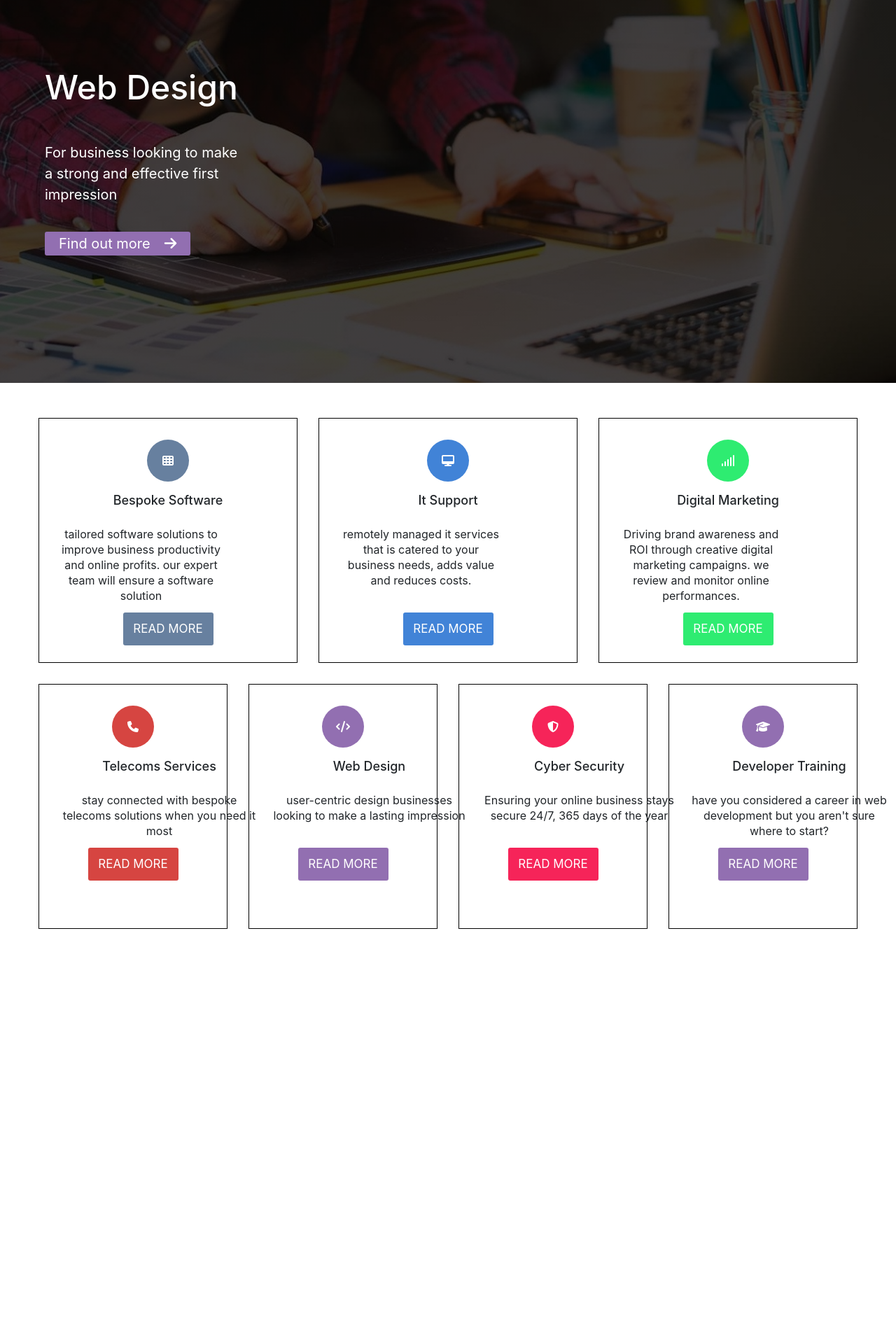
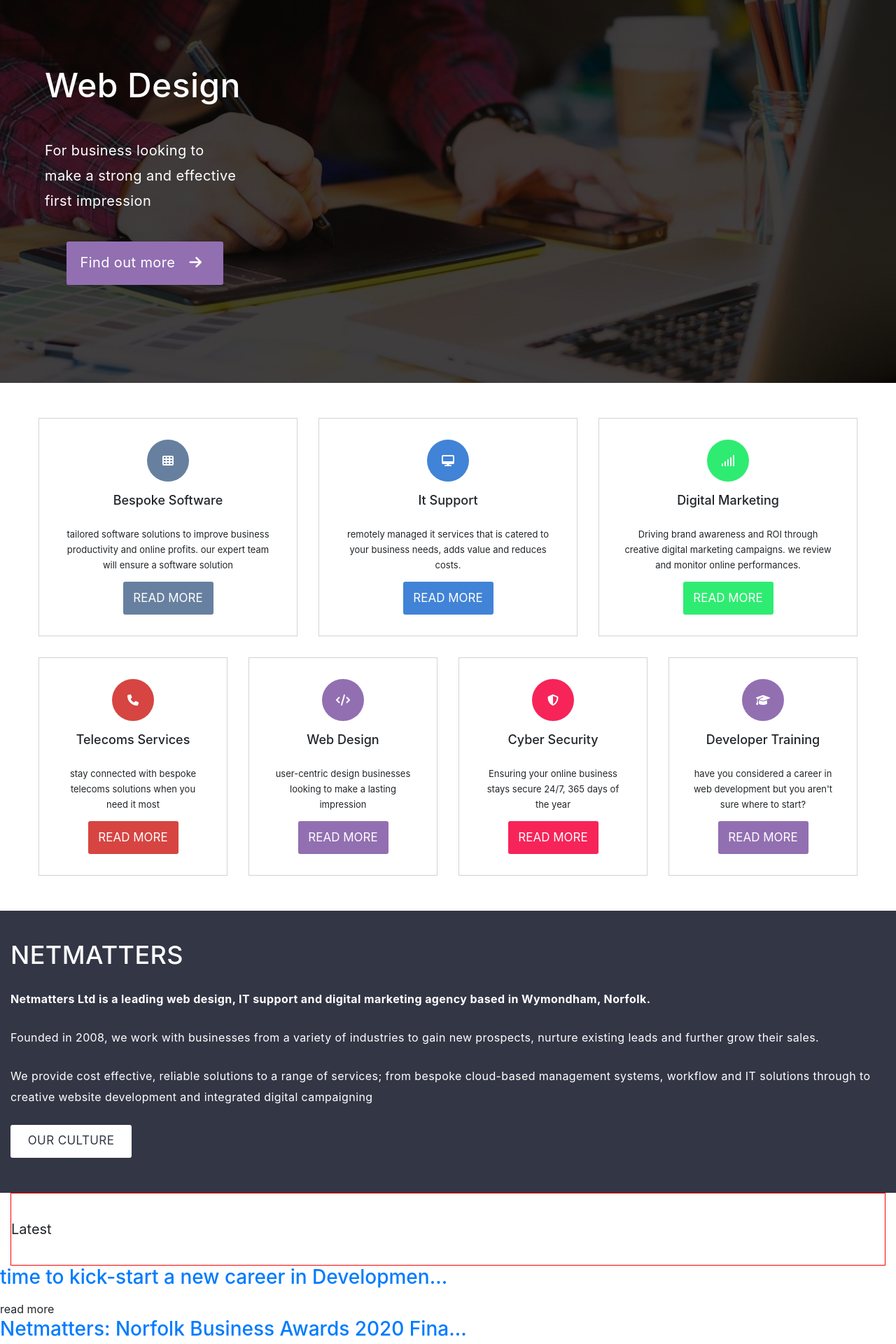
Before and after one commit to Gammage/PHP_JS_HTML_CSS_reflection, a PHP site: page / in a window 1280 px wide. Shown: the part 360-2280 px from the top of the page at 70% size. Run offline with PHP 8.4, Linux system fonts and the light colour scheme; some libraries are stand-ins or nearby versions.

Commit message:
container cards complete, see desc. for consult section, started news cards
consult section is pretty much done, par the larger queries they require background image i cannot locate yet. started the news card divs

```diff
--- a/SCSS/styles.css
+++ b/SCSS/styles.css
@@ -498,6 +498,7 @@ header .nav_menu {
 .slideshow_container .slide .slide_content h1, .slideshow_container .slide .slide_content p, .slideshow_container .slide .slide_content a {
   color: white;
   font-size: 20px;
+  letter-spacing: 0.4px;
 }
 
 .slideshow_container .slide .slide_content h1 i, .slideshow_container .slide .slide_content p i, .slideshow_container .slide .slide_content a i {
@@ -507,14 +508,24 @@ header .nav_menu {
 .slideshow_container .slide .slide_content h1 {
   font-size: 48px;
   margin-bottom: 25px;
+  line-height: 52px;
+}
+
+.slideshow_container .slide .slide_content p {
+  line-height: 36px;
 }
 
 .slideshow_container .slide .slide_content a {
-  height: 224px;
-  width: 62px;
+  display: block;
+  height: 62px;
+  width: 224px;
   padding: 5px 20px;
   background-color: #926fb1;
   border-radius: 3px;
+  line-height: 50px;
+  margin-left: auto;
+  margin-right: auto;
+  text-decoration: none;
 }
 
 .cards_container {
@@ -525,17 +536,18 @@ header .nav_menu {
   -webkit-box-direction: normal;
       -ms-flex-direction: column;
           flex-direction: column;
-  height: 2152px;
+  height: auto;
   margin-top: 20px;
 }
 
 .cards_container div[class*=card_] {
   display: block;
-  height: 350px;
+  height: 290px;
   padding: 30px 30px;
   margin: 30px 15px 0px 15px;
   text-align: center;
-  border: 1px solid black;
+  border: 1px solid;
+  border-color: lightgray;
 }
 
 .cards_container div[class*=card_] .icon {
@@ -561,12 +573,10 @@ header .nav_menu {
 }
 
 .cards_container div[class*=card_] p {
+  font-size: 13px;
   line-height: 22px;
   margin-bottom: 13px;
-}
-
-.cards_container div[class*=card_] .p {
-  font-size: 13px;
+  width: auto;
 }
 
 .cards_container div[class*=card_] a {
@@ -584,6 +594,73 @@ header .nav_menu {
 
 .cards_container div[class*=card_] a:hover {
   text-decoration: none;
+}
+
+.background_culture {
+  display: block;
+  width: auto;
+  height: auto;
+  padding: 50px 15px;
+  margin-top: 50px;
+  background-color: #333645;
+}
+
+.background_culture .content {
+  color: white;
+  letter-spacing: 0.4px;
+}
+
+.background_culture .content h1 {
+  text-transform: uppercase;
+  margin-top: -6px;
+  margin-bottom: 28px;
+  font-size: 36px;
+  height: 39px;
+  line-height: 39px;
+}
+
+.background_culture .content p {
+  font-size: 16px;
+  margin-bottom: 25px;
+  line-height: 30px;
+}
+
+.background_culture .content a {
+  display: block;
+  height: 47px;
+  width: 173px;
+  background-color: white;
+  color: #333645;
+  font-size: 17px;
+  line-height: 35px;
+  padding: 5px 15px;
+  text-align: center;
+  text-decoration: none;
+  text-transform: uppercase;
+  border-radius: 3px;
+}
+
+.background_culture .content i {
+  height: 35px;
+  width: 17px;
+  margin-left: 12px;
+  margin-right: -4px;
+}
+
+.latest_breakpoint {
+  border: 1px solid red;
+  display: block;
+  height: 104px;
+  width: auto;
+  margin: 0px 15px;
+}
+
+.latest_breakpoint span {
+  display: inline-block;
+  width: 71px;
+  padding: 40px 0px;
+  font-size: 20px;
+  line-height: 22px;
 }
 
 @media (min-width: 768px) {
@@ -658,40 +735,29 @@ header .nav_menu {
             flex-direction: row;
     -ms-flex-wrap: wrap;
         flex-wrap: wrap;
-    height: 1644px;
     width: 750px;
     margin-left: auto;
     margin-right: auto;
   }
+  .cards_container div[class*=card_] {
+    height: 100%;
+  }
   .cards_container .card_bespoke,
   .cards_container .card_it,
   .cards_container .card_digital {
-    width: 720px;
-    height: 350px;
+    width: 100%;
   }
-  .cards_container .card_bespoke .h2,
-  .cards_container .card_it .h2,
-  .cards_container .card_digital .h2 {
-    height: 36px;
-    width: 658px;
-  }
-  .cards_container .card_bespoke .p,
-  .cards_container .card_it .p,
-  .cards_container .card_digital .p {
+  .cards_container .card_bespoke p,
+  .cards_container .card_it p,
+  .cards_container .card_digital p {
     height: 44px;
     width: 658px;
   }
   .cards_container .card_telecoms,
   .cards_container .card_web,
   .cards_container .card_cyber {
-    width: 312px;
-    height: 345px;
-  }
-  .cards_container .card_telecoms h2,
-  .cards_container .card_web h2,
-  .cards_container .card_cyber h2 {
-    width: 283px;
-    height: 36px;
+    height: 312px;
+    width: 345px;
   }
   .cards_container .card_telecoms p,
   .cards_container .card_web p,
@@ -890,7 +956,6 @@ header .nav_menu {
     text-align: left;
   }
   .cards_container {
-    height: 1056px;
     width: 970px;
   }
   .cards_container .card_bespoke,
@@ -910,6 +975,14 @@ header .nav_menu {
   .cards_container .card_cyber {
     height: 290px;
     width: 455px;
+  }
+  .cards_container .card_telecoms p,
+  .cards_container .card_web p,
+  .cards_container .card_cyber p {
+    width: 393px;
+    height: 44px;
+    margin-left: auto;
+    margin-right: auto;
   }
 }
 
@@ -973,7 +1046,6 @@ header .nav_menu {
   }
   .cards_container {
     width: 1200px;
-    height: 684px;
   }
   .cards_container .card_bespoke,
   .cards_container .card_it,
@@ -981,11 +1053,24 @@ header .nav_menu {
     width: 370px;
     height: 312px;
   }
+  .cards_container .card_bespoke p,
+  .cards_container .card_it p,
+  .cards_container .card_digital p {
+    font-size: 13px;
+    height: 66px;
+    width: 308px;
+  }
   .cards_container .card_telecoms,
   .cards_container .card_web,
   .cards_container .card_cyber {
     width: 270px;
     height: 312px;
   }
+  .cards_container .card_telecoms p,
+  .cards_container .card_web p,
+  .cards_container .card_cyber p {
+    height: 66px;
+    width: 208px;
+  }
 }
 /*# sourceMappingURL=styles.css.map */
--- a/SCSS/styles.scss
+++ b/SCSS/styles.scss
@@ -260,6 +260,7 @@ header {
             h1, p, a {
                 color: white;
                 font-size: 20px;
+                letter-spacing: 0.4px;
 
                 i {
                     padding-left: 20px;
@@ -269,15 +270,25 @@ header {
             h1 {
                 font-size: 48px;
                 margin-bottom: 25px;
+                line-height: 52px;
+            }
+
+            p {
+                line-height: 36px;
             }
 
             a {
                 // border: 1px solid yellow;
-                height: 224px;
-                width: 62px;
+                display: block;
+                height: 62px;
+                width: 224px;
                 padding: 5px 20px;
                 background-color: #926fb1;
                 border-radius: 3px;
+                line-height: 50px;
+                margin-left: auto;
+                margin-right: auto;
+                text-decoration: none;
             }
         }
     }
@@ -288,19 +299,21 @@ header {
     // border: 1px solid red;
     display: flex;
     flex-direction: column;
-    height: 2152px;
+    // height: 2152px;
+    height: auto;
     margin-top: 20px;
 
     div[class*=card_]{
         // @include card_default;
         display: block;
-        height: 350px; // bootstrap modifies padding, so 290px + 60px (padding doesnt stretch container)
+        height: 290px; // bootstrap modifies padding, so 290px + 60px (padding doesnt stretch container)
         // height: 290px;
         padding: 30px 30px; //content positioning
         margin: 30px 15px 0px 15px; // -15px margin left/right refer netmatters parent container
 
         text-align: center;
-        border: 1px solid black;
+        border: 1px solid;
+        border-color: lightgray;
 
         .icon {
             margin: 0px auto 17px auto;
@@ -326,8 +339,10 @@ header {
         }
 
         p {
+            font-size: 13px;
             line-height: 22px;
             margin-bottom: 13px;
+            width: auto;
         }
 
         // #region
@@ -341,11 +356,6 @@ header {
         //     margin-right: auto;
         // }
         // #endregion
-
-        .p {
-            font-size: 13px;
-        }
-
 
         a {
             display: block;
@@ -364,6 +374,78 @@ header {
                 text-decoration: none;
             }
         }
+    }
+}
+
+.background_culture {
+
+    // height: 523px;
+    display: block;
+    width: auto;
+    height: auto;
+    padding: 50px 15px;
+    margin-top: 50px; // eyeballed it m8!
+
+    background-color: #333645;
+
+    .content {
+        color: white;
+        letter-spacing: 0.4px;
+
+        h1 {
+            text-transform: uppercase;
+            margin-top: -6px;
+            margin-bottom: 28px;
+            font-size: 36px;
+            height: 39px;
+            line-height: 39px;
+        }
+
+        p{
+            font-size: 16px;
+            margin-bottom: 25px;
+            line-height: 30px;
+        }
+
+        a {
+            display:block;
+            height: 47px;
+            width: 173px;
+            background-color: white;
+            color: #333645;
+            font-size: 17px;
+            line-height: 35px;
+            padding: 5px 15px;
+            text-align: center;
+            text-decoration: none;
+            text-transform: uppercase;
+            border-radius: 3px;
+        }
+
+        i {
+            height: 35px;
+            width: 17px;
+            margin-left: 12px;
+            margin-right: -4px;
+        }
+
+    }
+}
+
+.latest_breakpoint {
+    border: 1px solid red;
+    display: block;
+    height: 104px;
+    width: auto;
+    margin: 0px 15px;
+
+    span {
+        display: inline-block;
+        // border: 1px solid red;
+        width: 71px;
+        padding: 40px 0px;
+        font-size: 20px;
+        line-height: 22px;
     }
 }
 
@@ -457,26 +539,27 @@ header {
     }
 
     .cards_container {
-        // border: 1px solid black;
+        // border: 1px solid red;
         flex-direction: row;
         flex-wrap: wrap;
-        height: 1644px;
         width: 750px;
+
         margin-left: auto;
         margin-right: auto;
+
+        div[class*=card_]{
+
+            height: 100%;
+        }
 
         .card_bespoke,
         .card_it,
         .card_digital {
-            width: 720px;
-            height: 350px; //minus padding, bc bootstrap. -60 (padding 30 ea)
 
-            .h2 {
-                height: 36px;
-                width: 658px;
-            }
+            width: 100%;
 
-            .p {
+            p {
+                // width: 658px;
                 height: 44px;
                 width: 658px;
             }
@@ -485,16 +568,8 @@ header {
         .card_telecoms,
         .card_web,
         .card_cyber {
-            width: 312px; // - 60
-            height: 345px;
-            // margin: 0;
-            // padding: 0;
-            // margin: 15px 15px -15px 15px; // -15 top and bottom from original, to include outer box
-
-            h2 {
-                width: 283px;
-                height: 36px;
-            }
+            height: 312px; // - 60
+            width: 345px;
 
             p {
                 width: 283px;
@@ -502,6 +577,7 @@ header {
             }
         }
     }
+
 } // -----------------------webpage------------------------ scrollbar
 
 @media (min-width: 992px) {
@@ -760,7 +836,7 @@ header {
         // Use the specific card names (card_bespoke, card_it card_digital) are one width, rest are another width
         // border: 1px solid red;
 
-        height: 1056px;
+        // height: 1056px;
         width: 970px;
 
         .card_bespoke,
@@ -781,10 +857,21 @@ header {
 
             height: 290px;
             width: 455px;
+
+            p {
+                width: 393px;
+                height: 44px;
+
+                margin-left: auto;
+                margin-right: auto;
+            }
         }
 
 
     }
+
+    // .background_culture { LF image
+    // }
 
 }
 
@@ -878,13 +965,18 @@ header {
     .cards_container {
 
         width: 1200px;
-        height: 684px;
 
         .card_bespoke,
         .card_it,
         .card_digital {
             width: 370px;
             height: 312px;
+
+            p {
+                font-size: 13px;
+                height: 66px;
+                width: 308px;
+            }
         }
 
         .card_telecoms,
@@ -892,6 +984,11 @@ header {
         .card_cyber {
             width: 270px;
             height: 312px;
+
+            p {
+                height: 66px;
+                width: 208px;
+            }
         }
     }
 }
--- a/index.html
+++ b/index.html
@@ -236,6 +236,83 @@
             </div>
         </div>
 
+        <div class="background_culture">
+            <div class="content">
+                <h1>netmatters</h1>
+                <p><strong>Netmatters Ltd is a leading web design, IT support and digital marketing agency based in Wymondham, Norfolk.</strong></p>
+                <p>Founded in 2008, we work with businesses from a variety of industries to gain new prospects, nurture existing leads and further grow their sales.</p>
+                <p>We provide cost effective, reliable solutions to a range of services; from bespoke cloud-based management systems, workflow and IT solutions through to creative website development and integrated digital campaigning</p>
+                <a class="btn_container" href="#">our culture<i class="fas fa-arrow-right"></i></a>
+            </div>
+        </div>
+
+        <div class="latest_breakpoint">
+            <span>Latest</span>
+        </div>
+
+        <div class="news_container">
+            <div class="news_entry_one">
+                <div class="news_image">
+                    <div class="news_button">
+                    </div>
+                </div>
+                <div class="news_info">
+                    <a href="#">
+                        <h3>
+                            time to kick-start a new career in Developmen...
+                        </h3>
+                    </a>
+                    <p></p>
+                    <a>read more</a>
+                    <div class="news_user">
+                        <div class="user_details">
+                            <div class="posted_by"></div>
+                        </div>
+                    </div>
+                </div>
+            </div>
+            <div class="news_entry_two">
+                <div class="news_image">
+                    <div class="news_button">
+                    </div>
+                </div>
+                <div class="news_info">
+                    <a href="#">
+                        <h3>
+                            Netmatters: Norfolk Business Awards 2020 Fina...
+                        </h3>
+                    </a>
+                    <p></p>
+                    <a>read more</a>
+                    <div class="news_user">
+                        <div class="user_details">
+                            <div class="posted_by"></div>
+                        </div>
+                    </div>
+                </div>
+            </div>
+            <div class="news_entry_three">
+                <div class="news_image">
+                    <div class="news_button">
+                    </div>
+                </div>
+                <div class="news_info">
+                    <a href="#">
+                        <h3>
+                            October 2020 Notable Employee
+                        </h3>
+                    </a>
+                    <p></p>
+                    <a>read more</a>
+                    <div class="news_user">
+                        <div class="user_details">
+                            <div class="posted_by"></div>
+                        </div>
+                    </div>
+                </div>
+            </div>
+        </div>
+
         <footer>
 
 
```
Also changed, not shown: 1 other file.
